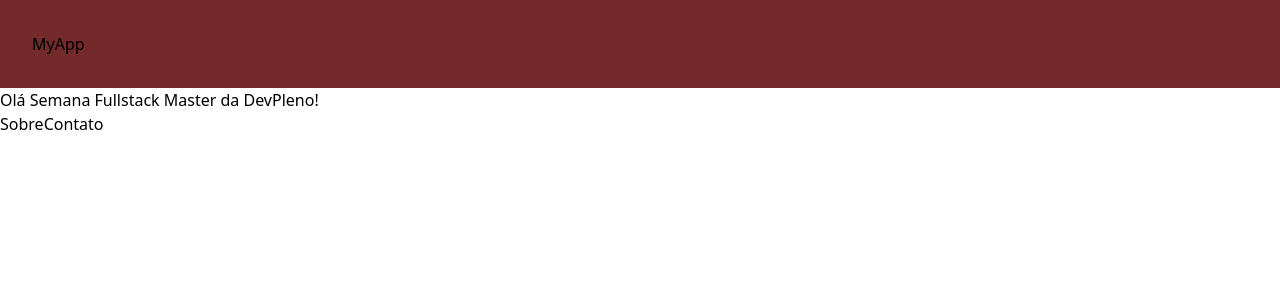
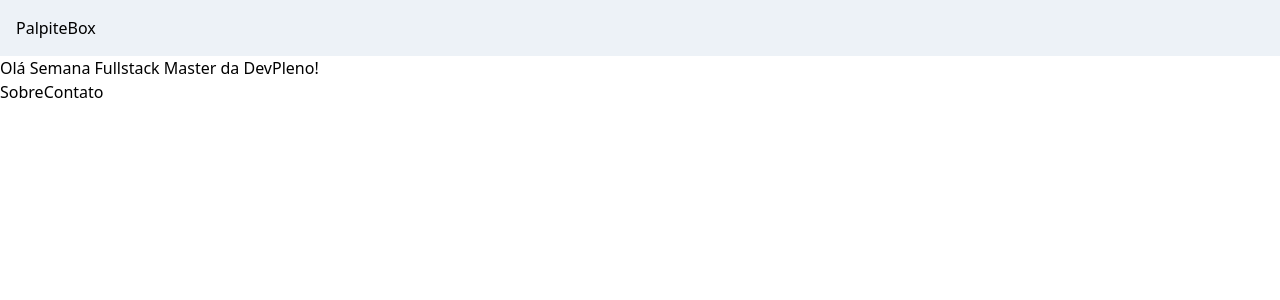
Before and after one commit to WallaceHerlon/palpite-box, a Next.js app: page / in a window 1280 px wide. Shown: the top 300 px of the page. Built offline with nearby package versions, Linux system fonts and the light colour scheme.

Commit message:
CSS modules

```diff
--- /dev/null
+++ b/components/Header/index.js
@@ -0,0 +1,14 @@
+import React from 'react'
+import styles from './styles.module.css'
+
+const Header = () => {
+    return (
+        <div className={styles.wrapper}>
+            <div className="container mx-auto">
+                <h1>PalpiteBox</h1>
+            </div>
+        </div>
+    )
+}
+
+export default Header
--- /dev/null
+++ b/components/Header/styles.module.css
@@ -0,0 +1,7 @@
+.wrapper {
+    @apply bg-gray-200 p-4
+}
+
+.container {
+    @apply container mx-auto
+}
--- a/pages/_app.js
+++ b/pages/_app.js
@@ -1,12 +1,16 @@
 import React from 'react'
+import Header from '../components/Header'
 
 import '../css/styles.css'
 
 const MyApp = ({ Component, pageProps }) => {
     return (
         <div>
-            <h1 className="bg-red-900 p-8">MyApp</h1>
-            <Component {... pageProps} />
+            <Header></Header>
+            <div className="container mx-auto">
+                <Component {...pageProps} />
+            </div>
+
         </div>
     )
 }
```
